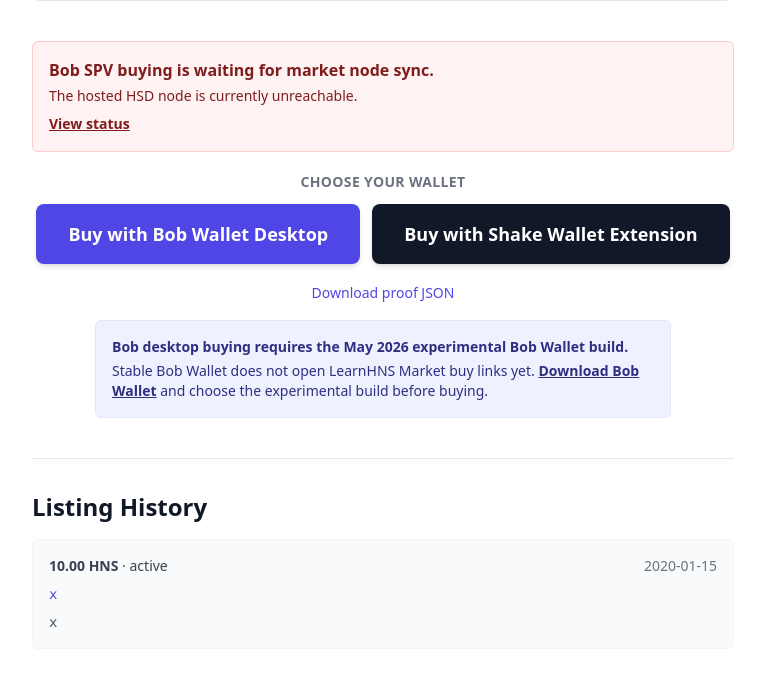
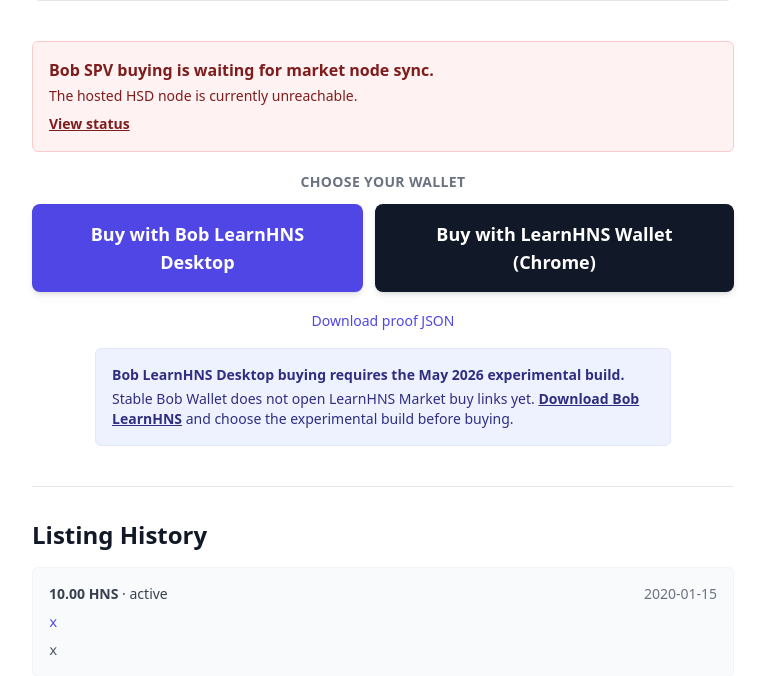
Before and after one commit to shadstoneofficial/learnhns-market, a Flask app: template app/templates/listing.html in a window 1280 px wide. Shown: the part 807-1483 px from the top of the page, without its empty margins (257-1022 px from the left). Run offline with Flask 3, Linux system fonts and the light colour scheme; tables that the repository leaves empty hold one stand-in row (values such as "Sample post"); the template is opened without the code that fills it: values that come from a table or form of the project are taken from there, most other values are stand-ins (such as "Sample title", 1, 10 or a date in 2020); some libraries are stand-ins or nearby versions.

Commit message:
Rename LearnHNS market wallet buttons

```diff
--- a/app/templates/listing.html
+++ b/app/templates/listing.html
@@ -90,12 +90,12 @@
                     id="buy-with-bob-wallet-desktop"
                     data-bob-wallet-link="{{ bob_deep_link }}"
                     class="inline-block w-full sm:w-auto bg-indigo-600 text-white text-lg font-bold px-8 py-4 rounded-lg shadow-md hover:bg-indigo-700 transition transform hover:-translate-y-0.5">
-                Buy with Bob Wallet Desktop
+                Buy with Bob LearnHNS Desktop
             </button>
             <button type="button"
                     id="buy-with-shake-wallet"
                     class="inline-block w-full sm:w-auto bg-gray-900 text-white text-lg font-bold px-8 py-4 rounded-lg shadow-md hover:bg-gray-800 transition transform hover:-translate-y-0.5">
-                Buy with Shake Wallet Extension
+                Buy with LearnHNS Wallet (Chrome)
             </button>
         </div>
         <div id="shake-wallet-message" class="mx-auto mt-4 hidden max-w-xl rounded-md border p-4 text-left text-sm"></div>
@@ -103,10 +103,10 @@
             <a href="{{ url_for('main.listing_proof', name=listing.name) }}" class="text-sm text-indigo-600 hover:underline">Download proof JSON</a>
         </div>
         <div class="mx-auto mt-4 max-w-xl rounded-md border border-indigo-100 bg-indigo-50 p-4 text-left text-sm text-indigo-900">
-            <p class="font-semibold">Bob desktop buying requires the May 2026 experimental Bob Wallet build.</p>
+            <p class="font-semibold">Bob LearnHNS Desktop buying requires the May 2026 experimental build.</p>
             <p class="mt-1">
                 Stable Bob Wallet does not open LearnHNS Market buy links yet.
-                <a href="https://bobwallet.org/download" target="_blank" rel="noopener noreferrer" class="font-semibold underline hover:text-indigo-700">Download Bob Wallet</a>
+                <a href="https://bobwallet.org/download" target="_blank" rel="noopener noreferrer" class="font-semibold underline hover:text-indigo-700">Download Bob LearnHNS</a>
                 and choose the experimental build before buying.
             </p>
         </div>
@@ -137,7 +137,7 @@
         bobButton.addEventListener('click', () => {
           const bobLink = bobButton.getAttribute('data-bob-wallet-link');
           if (!bobLink) {
-            showShakeMessage('Bob Wallet desktop link is missing for this listing.', 'error');
+            showShakeMessage('Bob LearnHNS Desktop link is missing for this listing.', 'error');
             return;
           }
 
@@ -146,7 +146,7 @@
 
         shakeButton.addEventListener('click', async () => {
           if (!window.shake || typeof window.shake.connect !== 'function') {
-            showShakeMessage('Shake Wallet extension was not detected in this browser. Install or enable the Chrome extension, then refresh this page.', 'warning');
+            showShakeMessage('LearnHNS Wallet (Chrome) was not detected in this browser. Install or enable the Chrome extension, then refresh this page.', 'warning');
             return;
           }
 
@@ -157,18 +157,18 @@
               : {};
 
             if (!capabilities.shakedexFill || typeof wallet.fillShakedexAuction !== 'function') {
-              showShakeMessage('Shake Wallet extension is detected, but this build does not support Shakedex buying yet. Reload the latest extension build, or use Bob Wallet Desktop.', 'info');
+              showShakeMessage('LearnHNS Wallet (Chrome) is detected, but this build does not support Shakedex buying yet. Reload the latest extension build, or use Bob LearnHNS Desktop.', 'info');
               return;
             }
 
             shakeButton.disabled = true;
-            shakeButton.textContent = 'Waiting for Shake Wallet...';
+            shakeButton.textContent = 'Waiting for LearnHNS Wallet...';
 
             const proof = JSON.parse(proofElement.textContent);
             const fulfillment = await wallet.fillShakedexAuction(proof);
 
             if (!fulfillment || !fulfillment.fulfillmentTxHash) {
-              throw new Error('Shake Wallet did not return a purchase transaction hash.');
+              throw new Error('LearnHNS Wallet did not return a purchase transaction hash.');
             }
 
             await fetch(`/api/v2/listings/${encodeURIComponent(listingName)}/refresh-status`, {
@@ -179,10 +179,10 @@
 
             showShakeMessage(`Purchase transaction accepted: ${fulfillment.fulfillmentTxHash}`, 'success');
           } catch (err) {
-            showShakeMessage(err && err.message ? err.message : 'Shake Wallet purchase could not be started.', 'error');
+            showShakeMessage(err && err.message ? err.message : 'LearnHNS Wallet purchase could not be started.', 'error');
           } finally {
             shakeButton.disabled = false;
-            shakeButton.textContent = 'Buy with Shake Wallet Extension';
+            shakeButton.textContent = 'Buy with LearnHNS Wallet (Chrome)';
           }
         });
       })();
```
